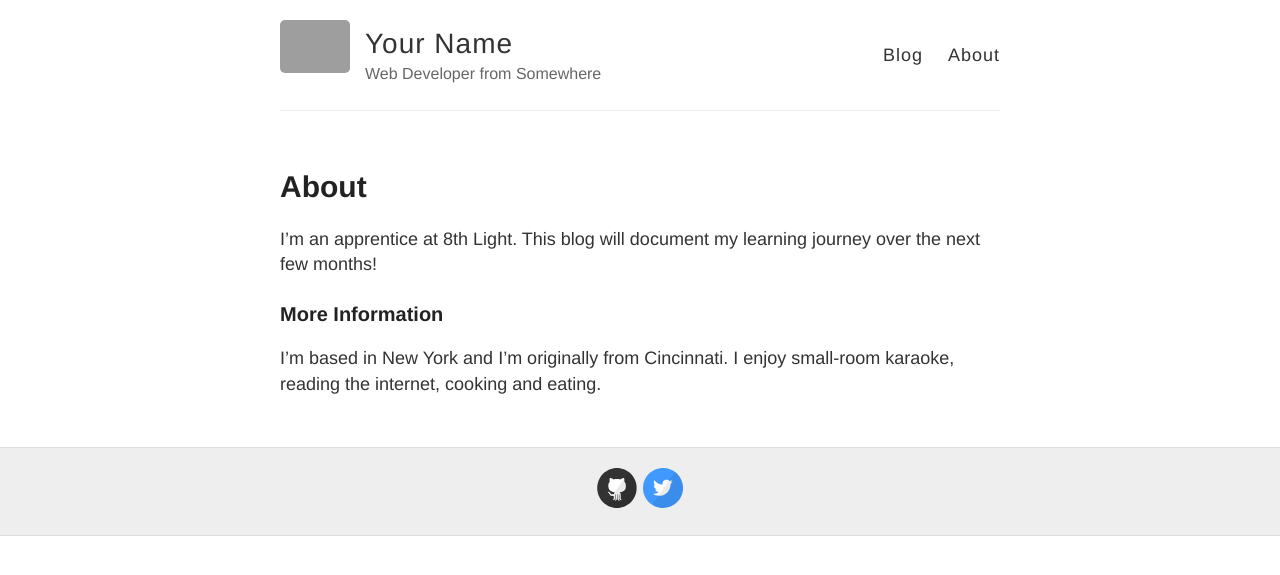
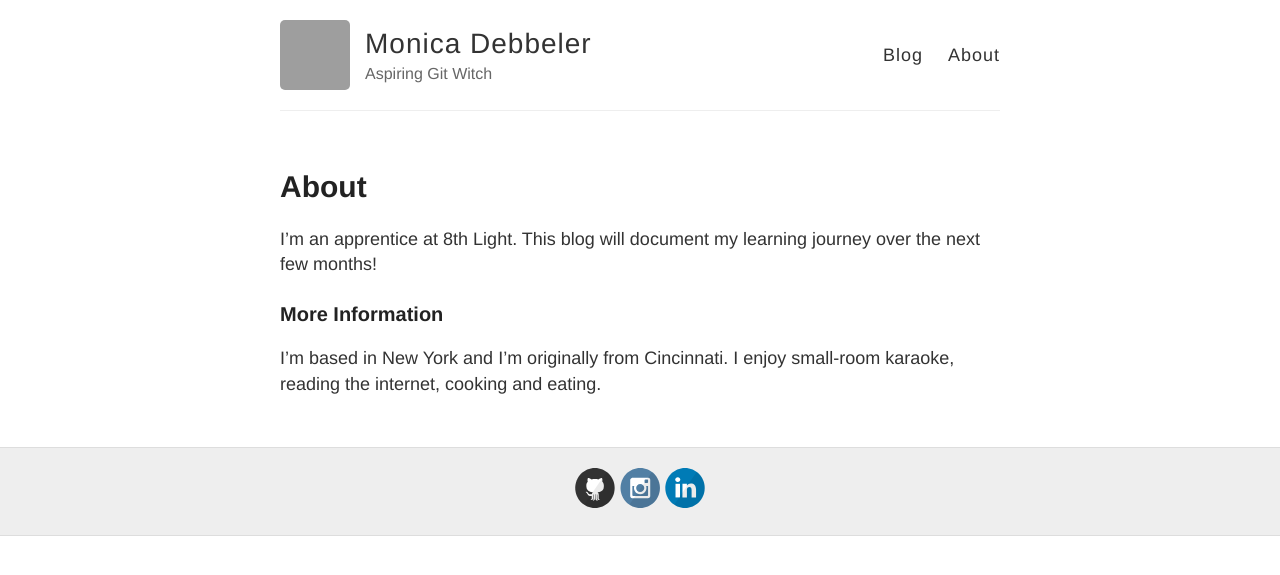
Before and after one commit to mbdebbeler/mbdebbeler.github.io, a Jekyll site: the page built from about.md, in a window 1280 px wide. Shown: the top 575 px of the page. Built offline with Jekyll 4.4.1, drawn with Linux system fonts in a browser that asks for light colours; grey boxes are pictures that could not be loaded.

Commit message:
update config

```diff
--- a/_config.yml
+++ b/_config.yml
@@ -3,13 +3,13 @@
 #
 
 # Name of your site (displayed in the header)
-name: Your Name
+name: Monica Debbeler
 
 # Short bio or description (displayed in the header)
-description: Web Developer from Somewhere
+description: Aspiring Git Witch
 
 # URL of your avatar or profile pic (you could use your GitHub profile pic)
-avatar: https://raw.githubusercontent.com/barryclark/jekyll-now/master/images/jekyll-logo.png
+avatar: https://github.com/mbdebbeler.png
 
 #
 # Flags below are optional
@@ -21,12 +21,12 @@ footer-links:
   email:
   facebook:
   flickr:
-  github: barryclark/jekyll-now
-  instagram:
-  linkedin:
+  github: mbdebbeler
+  instagram: mebbeler
+  linkedin: mbdebbeler
   pinterest:
   rss: # just type anything here for a working RSS icon
-  twitter: jekyllrb
+  twitter:
   stackoverflow: # your stackoverflow profile, e.g. "users/50476/bart-kiers"
   youtube: # channel/<your_long_string> or user/<user-name>
   googleplus: # anything in your profile username that comes after plus.google.com/
```
Also changed, not shown: README.md.
